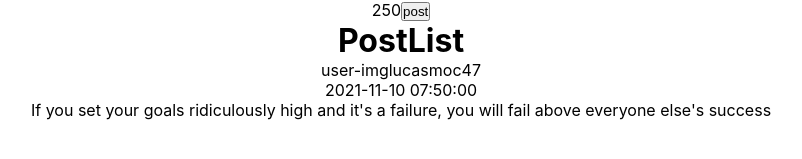
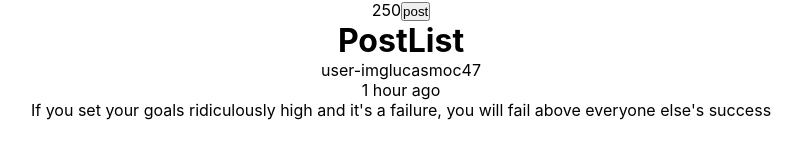
Before and after one commit to lucas-caribe/wallapp-frontend, a React (Create React App) app: page / in a window 1280 px wide. Shown: the part 215-374 px from the top of the page, without its empty margins (239-1041 px from the left). Built offline with nearby package versions, Linux system fonts and the light colour scheme.

Commit message:
Formatting createdAt

```diff
--- a/src/components/Post/index.jsx
+++ b/src/components/Post/index.jsx
@@ -1,8 +1,11 @@
 import React from 'react';
+import PropTypes from 'prop-types';
 
-/* eslint-disable */
+import getTimeSince from '../../utils/getTimeSince';
+
 function Post({ post }) {
   const { owner, body, createdAt } = post;
+  const timeSince = getTimeSince(new Date(createdAt));
 
   return (
     <div className="post">
@@ -11,7 +14,7 @@ function Post({ post }) {
           <span>user-img</span>
           <span>{owner}</span>
         </div>
-        <span className="posted-time">{createdAt}</span>
+        <span className="posted-time">{timeSince}</span>
       </div>
       <div className="post-body">
         <p>{body}</p>
@@ -20,4 +23,12 @@ function Post({ post }) {
   );
 }
 
+Post.propTypes = {
+  post: PropTypes.shape({
+    owner: PropTypes.string.isRequired,
+    body: PropTypes.string.isRequired,
+    createdAt: PropTypes.string.isRequired,
+  }).isRequired,
+};
+
 export default Post;
--- /dev/null
+++ b/src/utils/getTimeSince.js
@@ -0,0 +1,23 @@
+const intervals = [
+  { label: 'year', seconds: 31536000 },
+  { label: 'month', seconds: 2592000 },
+  { label: 'day', seconds: 86400 },
+  { label: 'hour', seconds: 3600 },
+  { label: 'minute', seconds: 60 },
+  { label: 'second', seconds: 1 },
+];
+
+const getTimeSince = (date) => {
+  const seconds = Math.floor((Date.now() - date.getTime()) / 1000);
+  const interval = intervals.find((i) => i.seconds < seconds);
+
+  if (!interval) {
+    return 'just now';
+  }
+
+  const count = Math.floor(seconds / interval.seconds);
+
+  return `${count} ${interval.label}${count !== 1 ? 's' : ''} ago`;
+};
+
+export default getTimeSince;
```
